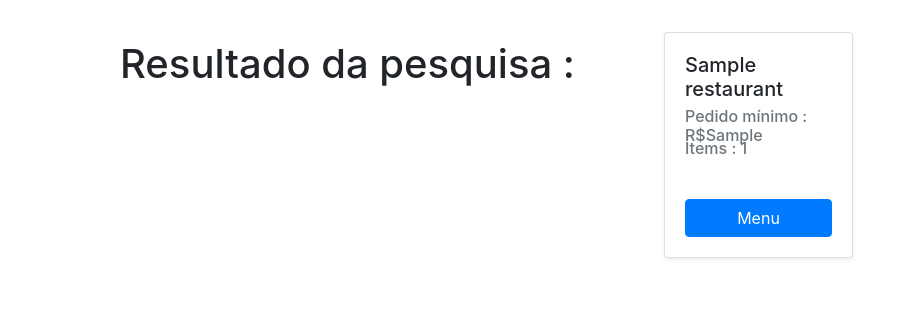
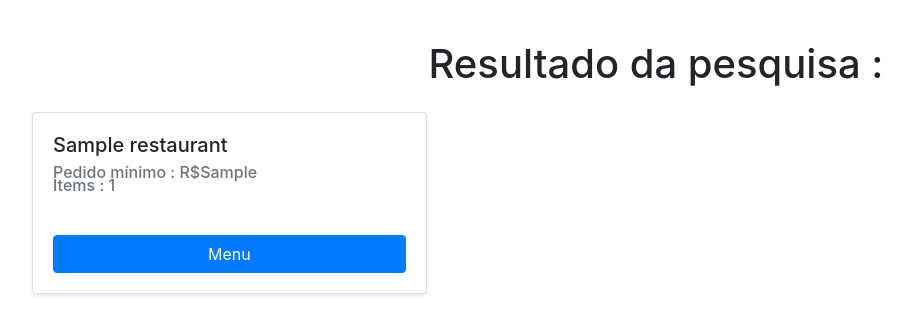
Before and after one commit to mojimi/icupom, a Flask app: template templates/query.html in a window 1280 px wide. Shown: the top 334 px of the page, without its empty margins (0-912 px from the left). Run offline with Flask 2, Linux system fonts and the light colour scheme; the template is opened without the code that fills it: most values are stand-ins (such as "Sample title", 1, 10 or a date in 2020); some libraries are stand-ins or nearby versions.

Commit message:
html improvements

```diff
--- a/templates/base.html
+++ b/templates/base.html
@@ -3,7 +3,7 @@
   <head>
     <meta charset="utf-8">
     <meta name="viewport" content="width=device-width, initial-scale=1, shrink-to-fit=no">
-    <title>iFood Crawler</title>
+    <title>icupom - Pesquisa avançada no iFood</title>
     <link href="https://stackpath.bootstrapcdn.com/bootstrap/4.3.1/css/bootstrap.min.css" rel="stylesheet" integrity="sha384-ggOyR0iXCbMQv3Xipma34MD+dH/1fQ784/j6cY/iJTQUOhcWr7x9JvoRxT2MZw1T" crossorigin="anonymous">
     <script src="https://code.jquery.com/jquery-3.4.0.slim.min.js" integrity="sha256-ZaXnYkHGqIhqTbJ6MB4l9Frs/r7U4jlx7ir8PJYBqbI=" crossorigin="anonymous"></script>
     <script src="https://stackpath.bootstrapcdn.com/bootstrap/4.3.1/js/bootstrap.bundle.min.js" integrity="sha384-xrRywqdh3PHs8keKZN+8zzc5TX0GRTLCcmivcbNJWm2rs5C8PRhcEn3czEjhAO9o" crossorigin="anonymous"></script>
--- a/templates/query.html
+++ b/templates/query.html
@@ -3,8 +3,8 @@
 <style>
     body{align-items: start}
 </style>
-<h1 class="m-3 w-100 text-center">Resultado da pesquisa :</h1>
 <div class="row w-100">
+    <h1 class="m-3 w-100 text-center col-12">Resultado da pesquisa :</h1>
     {% for restaurant in restaurants %}
         {% if restaurant['items']|length > 0 %}
         <div class="col-6 col-sm-4 p-2">
```
